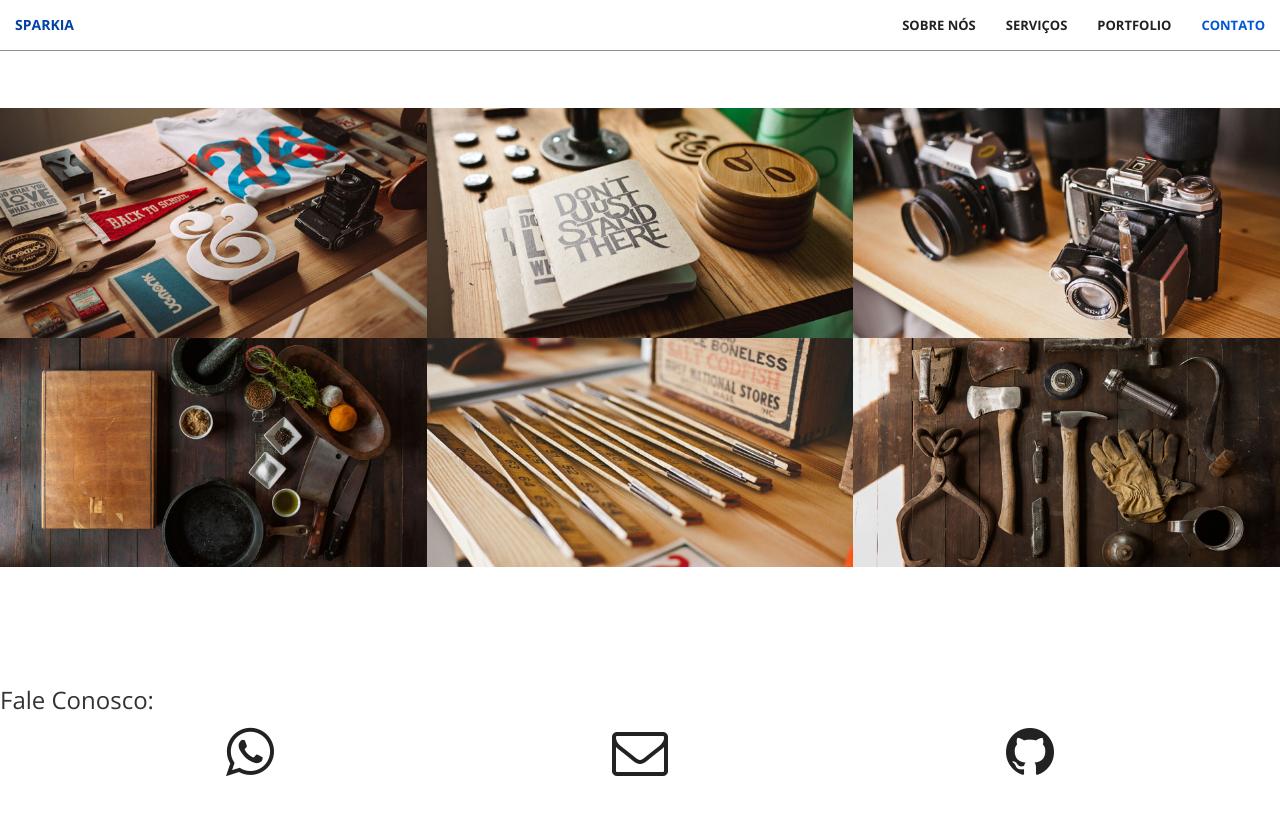
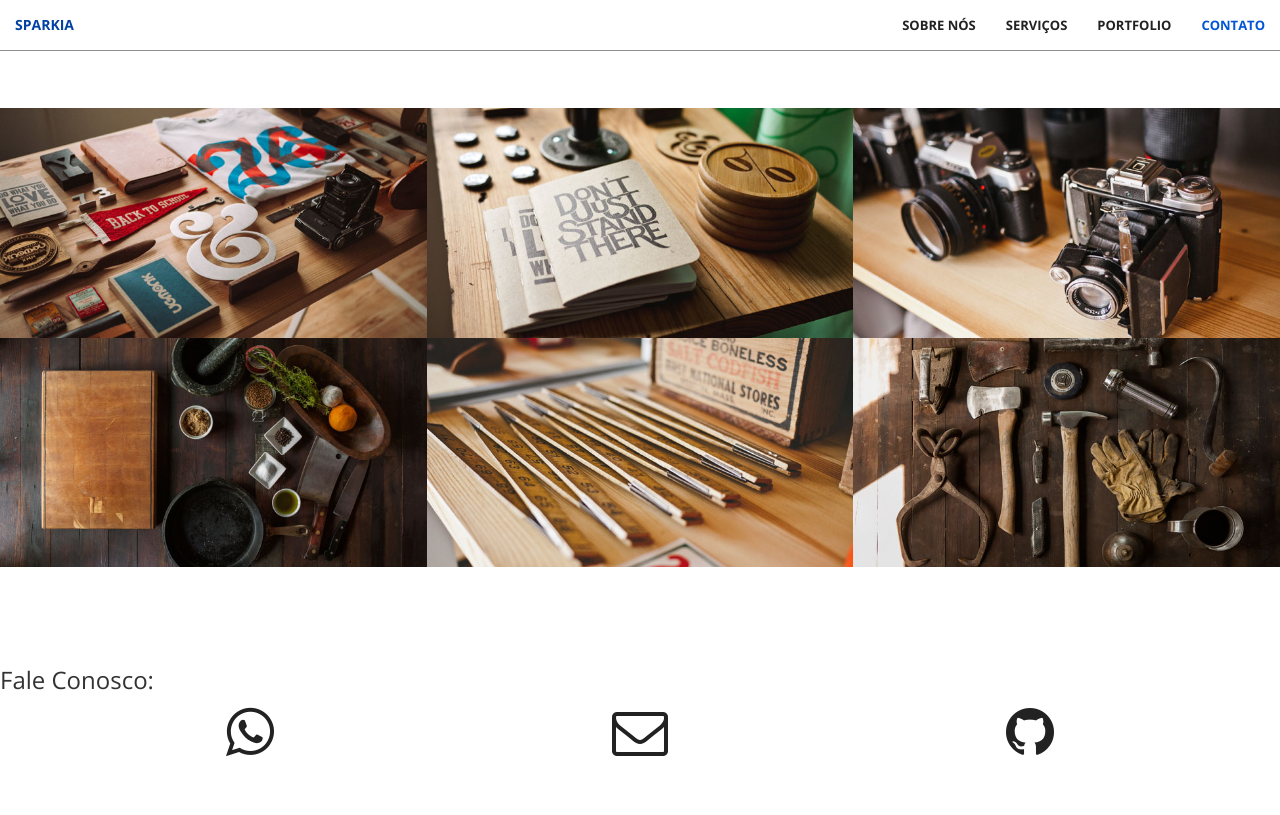
Before and after one commit to Benfluc/sparkia, a Jekyll site: the page built from index.html, in a window 1280 px wide and 900 px high, scrolled down 1715 px. Shown: the top 815 px of the window. Built offline with Jekyll 4.4.1, drawn with Linux system fonts in a browser that asks for light colours.

Commit message:
Update contact.html

```diff
--- a/_includes/contact.html
+++ b/_includes/contact.html
@@ -1,5 +1,5 @@
 <section id="contact">
-    <h3> Fale Conosco: </h3>
+     <h3 class="section-heading">Fale Conosco:</h3>
     <div class="container">
         <div class="row">
     <div class="col-lg-4 text-center">
```
